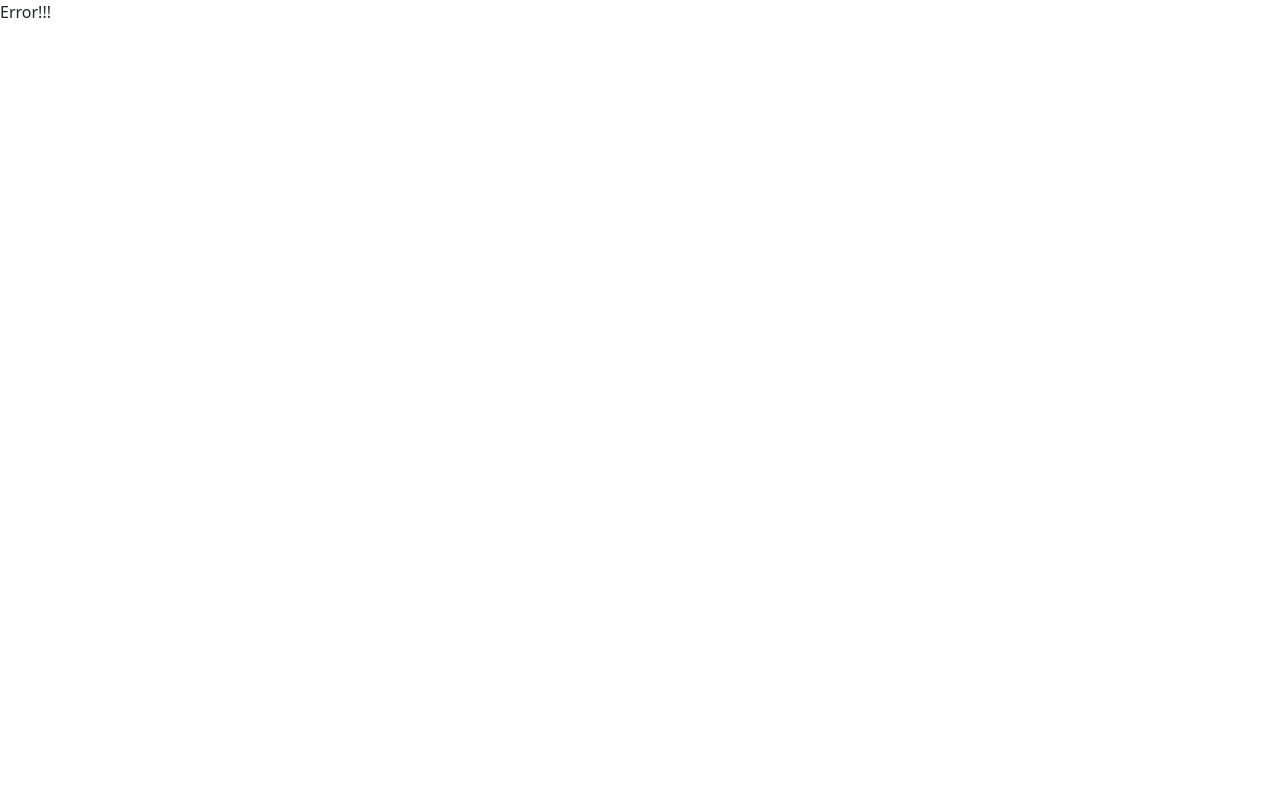
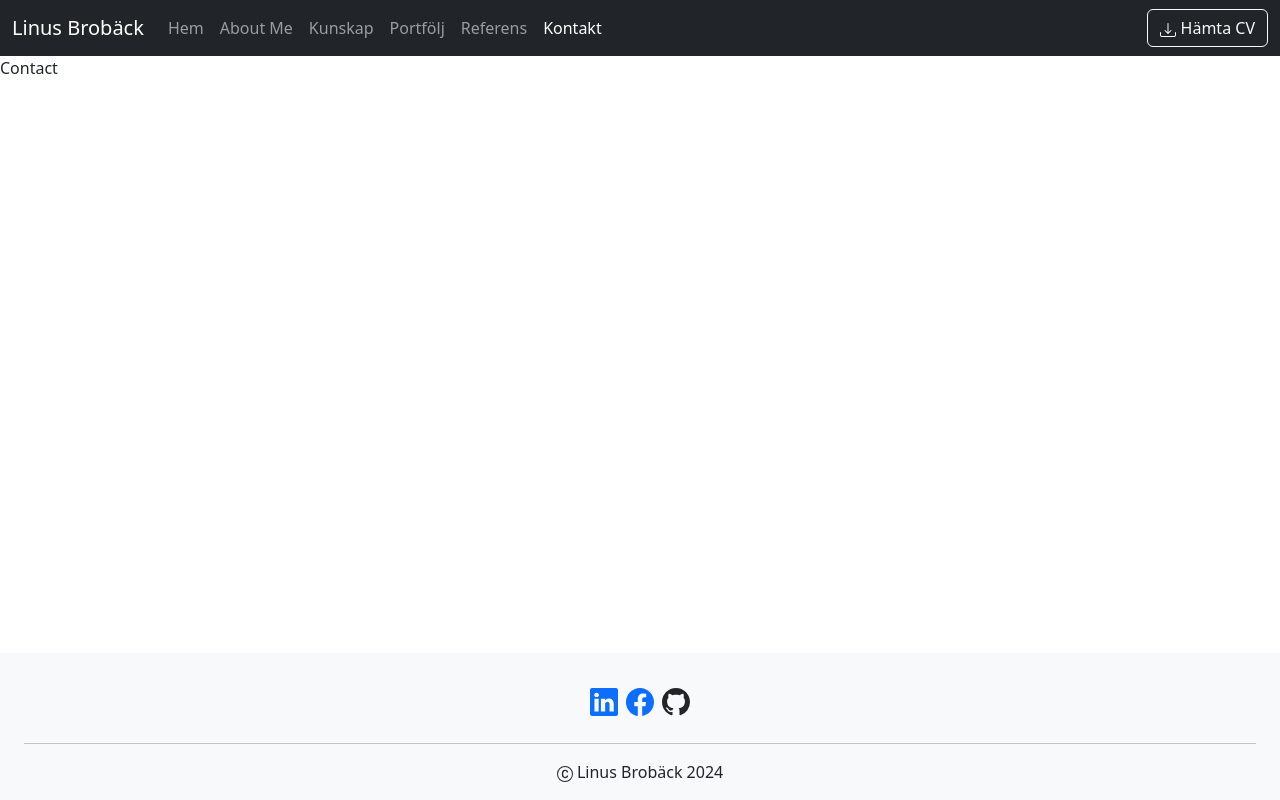
Before and after one commit to Limpan89/Portfolio, a React app in the folder portfolio/: page /kontakt in a window 1280 px wide. Before the commit this address had no page. Built offline with nearby package versions, Linux system fonts and the light colour scheme; the HTML template or start-up script is replaced by a standard one.

Commit message:
added Contact to nav

```diff
--- a/portfolio/src/App.jsx
+++ b/portfolio/src/App.jsx
@@ -5,6 +5,7 @@ import Home from './components/Home'
 import AboutMe from './components/AboutMe'
 import Knowledge from './components/Knowledge'
 import { createBrowserRouter, RouterProvider, Outlet } from 'react-router-dom'
+import Contact from './components/Contact'
 
 function Layout() {
   return (
@@ -32,6 +33,10 @@ const router = createBrowserRouter([
       {
         path: '/kunskap',
         element: <Knowledge />
+      },
+      {
+        path: '/kontakt',
+        element: <Contact />
       }
     ]
   }
--- a/portfolio/src/components/Header.jsx
+++ b/portfolio/src/components/Header.jsx
@@ -18,7 +18,7 @@ function Header() {
               <HeaderNavItem text="Kunskap" navLink="/kunskap" />
               <HeaderNavItem text="Portfölj" />
               <HeaderNavItem text="Referens" />
-              <HeaderNavItem text="Kontakt" />
+              <HeaderNavItem text="Kontakt" navLink="/kontakt" />
             </ul>
             <a href="src/assets/CV.pdf" className="btn btn-outline-light" type="button"><Download /> Hämta CV</a>
           </div>
```
